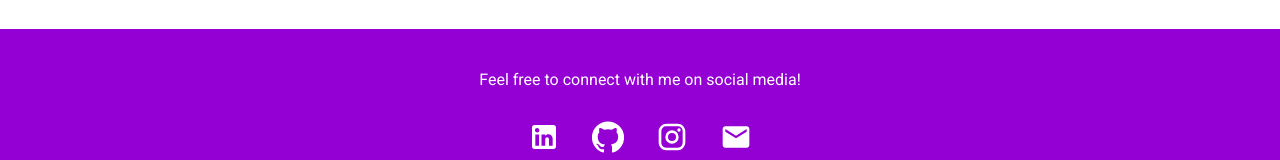
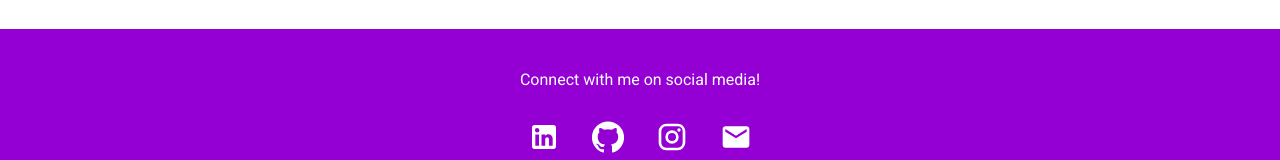
Before and after one commit to aidanmathew/aidan-react-website, a React (Create React App) app: page /experience in a window 1280 px wide. Shown: the part 290-450 px from the top of the page. Built offline with nearby package versions, Linux system fonts and the light colour scheme.

Commit message:
changing deployment homepage to gh-pages branch for neatness

```diff
--- a/package.json
+++ b/package.json
@@ -1,7 +1,7 @@
 {
   "name": "aidan-react-website",
   "version": "0.1.0",
-  "homepage": "https://aidanmathew.github.io/aidan-react-website",
+  "homepage": "https://aidanmathew.github.io/aidan-react-website/",
   "private": true,
   "dependencies": {
     "@material-ui/core": "^4.12.4",
--- a/src/components/Footer.js
+++ b/src/components/Footer.js
@@ -9,7 +9,7 @@ import "../styles/Footer.css"
 function Footer() {
   return (
     <div className="footer">
-        <p> Feel free to connect with me on social media!</p>
+        <p> Connect with me on social media!</p>
         <div className="socialMedia">
             <Link href="https://www.linkedin.com/in/Aidan-Mathew/" target="_blank" >
                 <LinkedInIcon />
```
